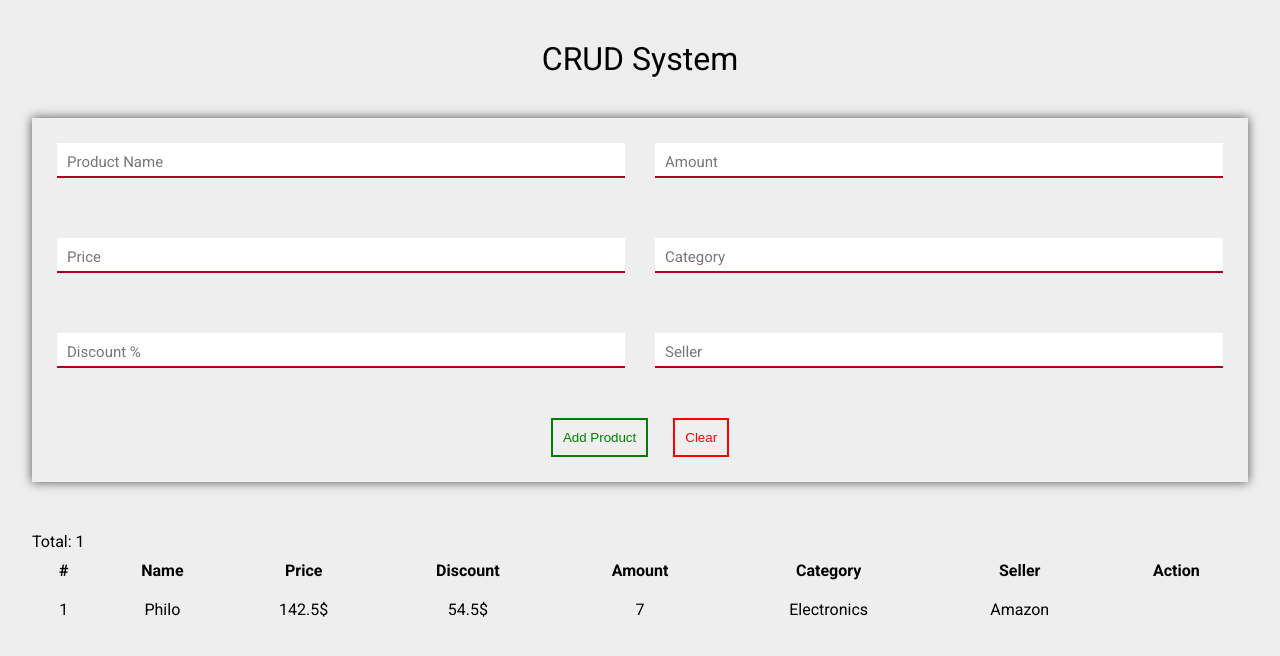
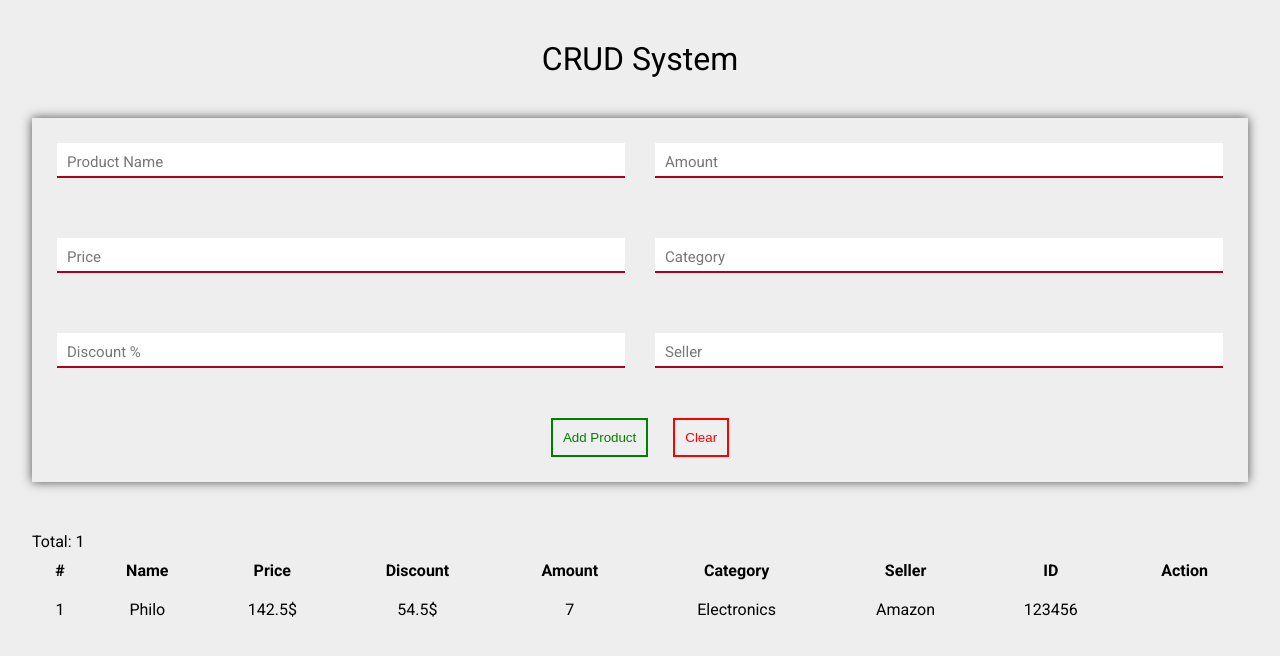
Before and after one commit to GeorgeBeshay/CRUD_System, an Angular app in the folder CRUD_FE/: page / in a window 1280 px wide. Shown: the top 656 px of the page. Built offline with nearby package versions, Linux system fonts and the light colour scheme.

Commit message:
Add ID Cell

```diff
--- a/CRUD_FE/src/app/Components/main-page/main-page.component.html
+++ b/CRUD_FE/src/app/Components/main-page/main-page.component.html
@@ -44,6 +44,7 @@
       <th>Amount</th>
       <th>Category</th>
       <th>Seller</th>
+      <th>ID</th>
       <th>Action</th>
     </tr>
   </thead>
@@ -56,6 +57,7 @@
       <td>7</td>
       <td>Electronics</td>
       <td>Amazon</td>
+      <td>123456</td>
       <td>
         <i class="fa-solid fa-pen-to-square"></i>
         <i class="fa-solid fa-trash"></i>
```
